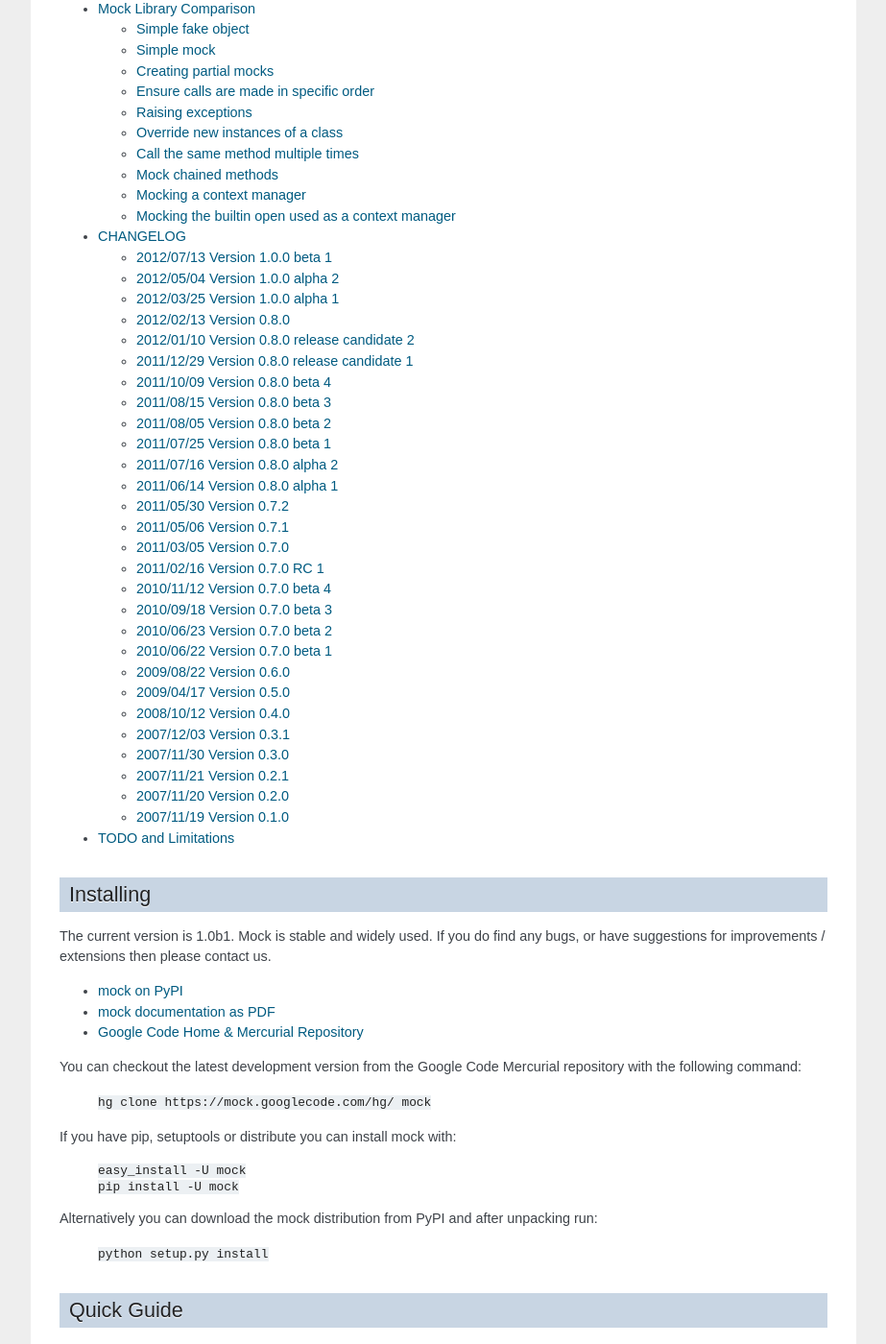
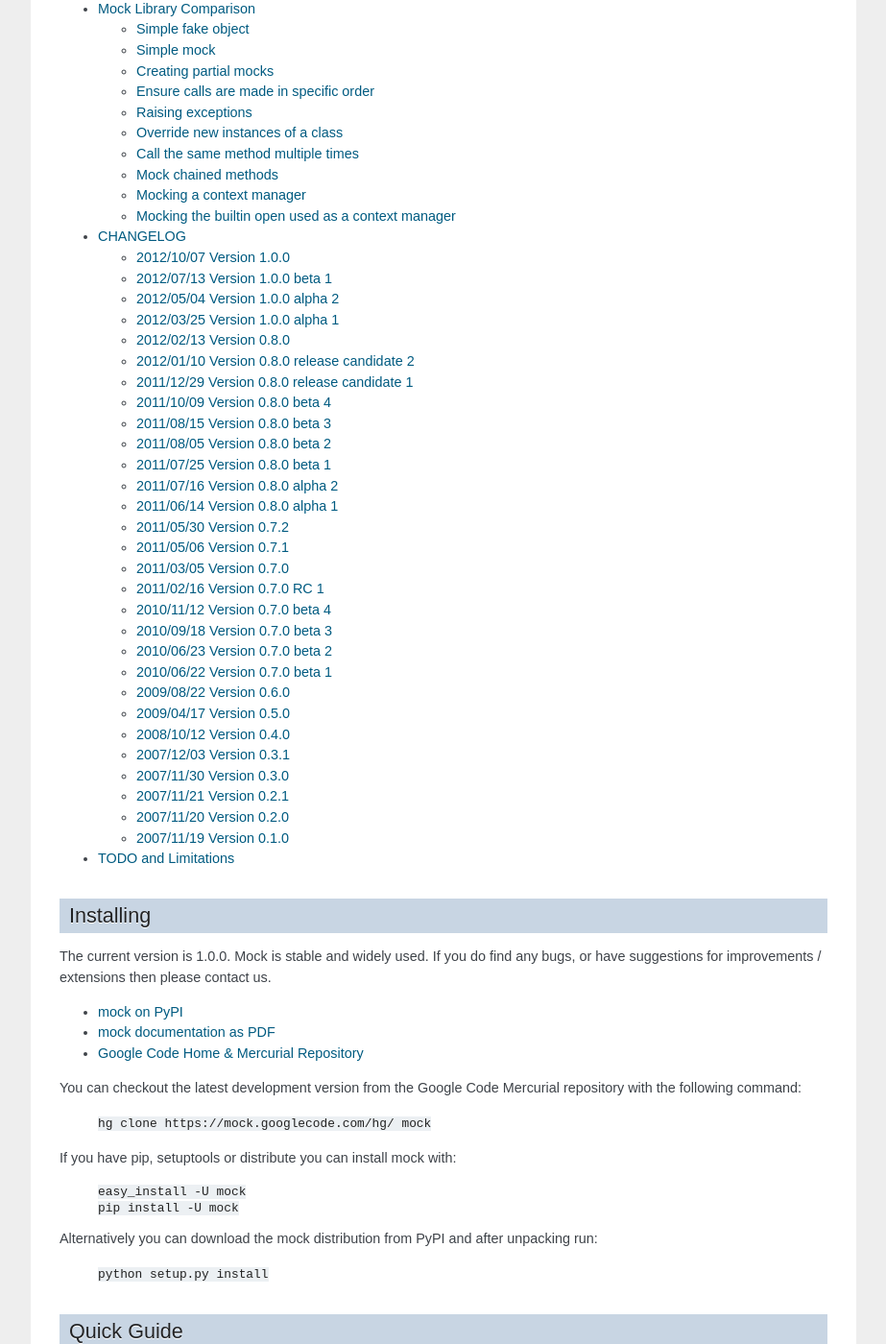
Before and after one commit to graingert/mock-git, a Sphinx documentation site: the page built from docs/index.txt, in a window 1280 px wide and 1400 px high, scrolled down 1996 px. Shown: the whole window at 96% size, without its empty margins (198-1121 px from the left). Built offline with Sphinx 7.4.7, drawn with Linux system fonts in a browser that asks for light colours; some of the changed text lies outside the part shown.

Commit message:
Updates for the 1.0 release

```diff
--- a/README.txt
+++ b/README.txt
@@ -15,7 +15,7 @@ The mock module also provides utility functions / objects to assist with
 testing, particularly monkey patching.
 
 * `PDF documentation for 1.0 beta 1
-  <http://www.voidspace.org.uk/downloads/mock-1.0b1.pdf>`_
+  <http://www.voidspace.org.uk/downloads/mock-1.0.0.pdf>`_
 * `mock on google code (repository and issue tracker)
   <http://code.google.com/p/mock/>`_
 * `mock documentation
--- a/docs/index.txt
+++ b/docs/index.txt
@@ -7,11 +7,11 @@
 :Author: `Michael Foord
  <http://www.voidspace.org.uk/python/weblog/index.shtml>`_
 :Version: |release|
-:Date: 2012/07/13
+:Date: 2012/10/07
 :Homepage: `Mock Homepage`_
 :Download: `Mock on PyPI`_
 :Documentation: `PDF Documentation
- <http://www.voidspace.org.uk/downloads/mock-1.0b1.pdf>`_
+ <http://www.voidspace.org.uk/downloads/mock-1.0.0.pdf>`_
 :License: `BSD License`_
 :Support: `Mailing list (testing-in-python@lists.idyll.org)
  <http://lists.idyll.org/listinfo/testing-in-python>`_
@@ -102,7 +102,7 @@ then please contact us.
 
 * `mock on PyPI <http://pypi.python.org/pypi/mock>`_
 * `mock documentation as PDF
-  <http://www.voidspace.org.uk/downloads/mock-1.0b1.pdf>`_
+  <http://www.voidspace.org.uk/downloads/mock-1.0.0.pdf>`_
 * `Google Code Home & Mercurial Repository <http://code.google.com/p/mock/>`_
 
 .. index:: repository
--- a/mock.py
+++ b/mock.py
@@ -30,7 +30,7 @@ __all__ = (
 )
 
 
-__version__ = '1.0b1'
+__version__ = '1.0.0'
 
 
 import pprint
```
Also changed, not shown: docs/changelog.txt (+41 -0 lines), 1 other file.
